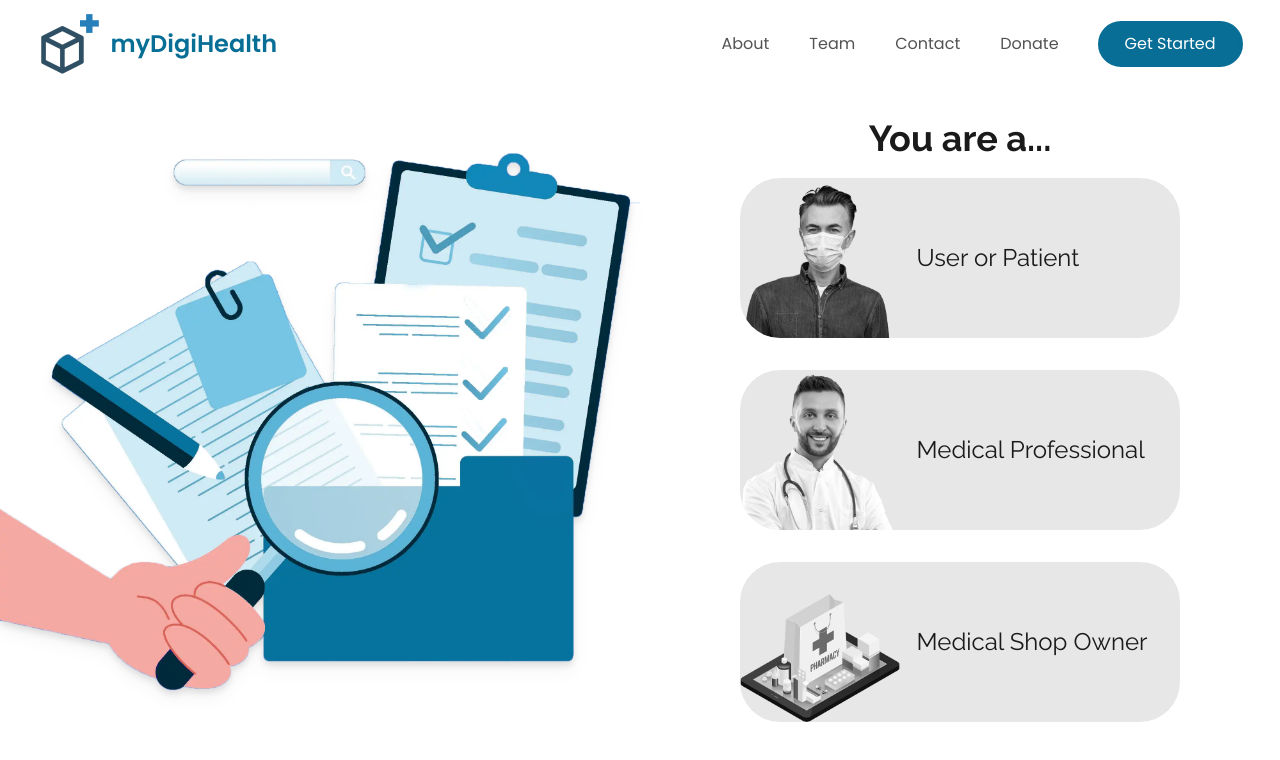
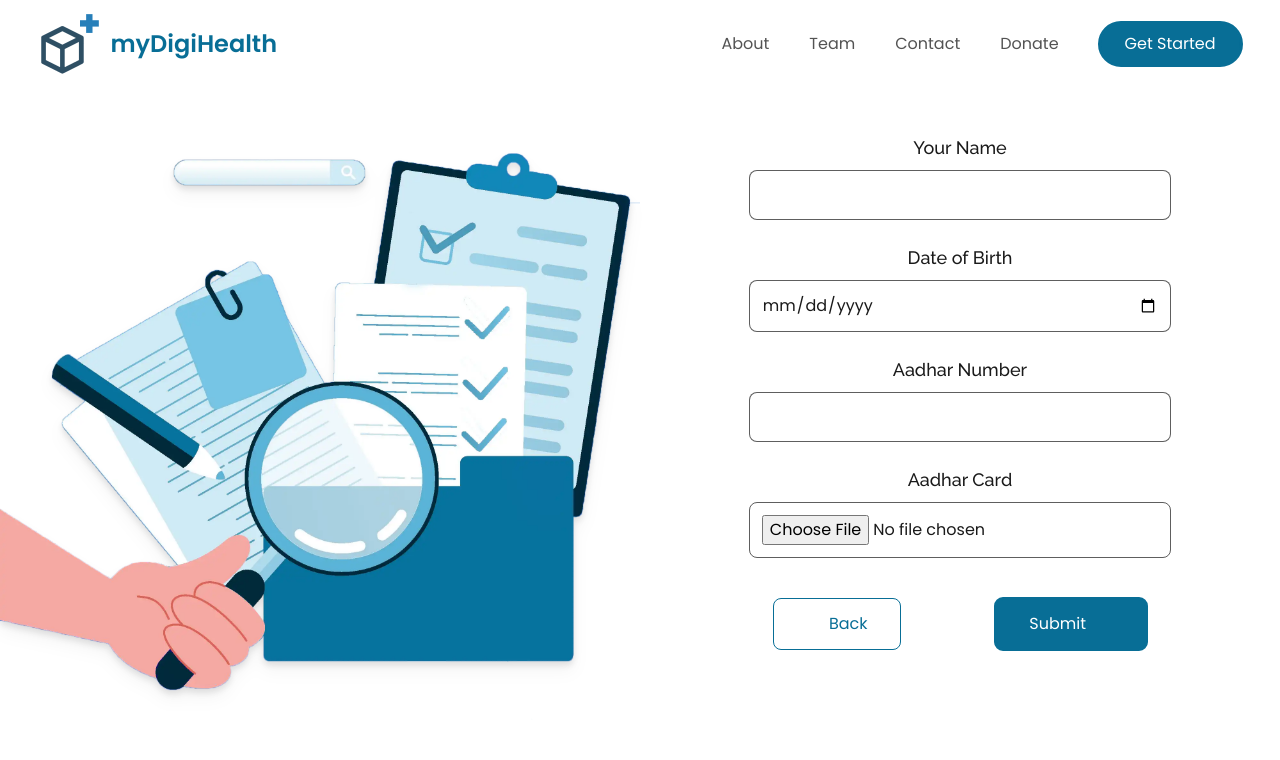
Before and after one commit to MyDigiHealth/core, a React (Vite) app in the folder client/: page /auth in a window 1280 px wide. Both pictures are taken after a click on the button "User or Patient". Shown: the top 760 px of the page. Built offline with nearby package versions, Linux system fonts and the light colour scheme.

Commit message:
Auth form and Auth page complete

```diff
--- a/client/src/assets/styles/directives.css
+++ b/client/src/assets/styles/directives.css
@@ -36,3 +36,12 @@
     rotate: 719deg;
   }
 }
+
+@keyframes grow {
+  from {
+    scale: 0;
+  }
+  to {
+    scale: 1;
+  }
+}
--- a/client/src/assets/styles/tailwind.css
+++ b/client/src/assets/styles/tailwind.css
@@ -15,6 +15,9 @@
   .pl-page {
     @apply pl-[3vw];
   }
+  .pr-page {
+    @apply pr-[3vw];
+  }
 
   .btn-1 {
     @apply bg-primary text-back duration-300 border-2 border-primary outline outline-primary outline-offset-[-2px] hover:bg-background hover:text-primary hover:outline-offset-[-8px];
--- a/client/src/pages/AuthPage/AuthPage.tsx
+++ b/client/src/pages/AuthPage/AuthPage.tsx
@@ -1,8 +1,9 @@
 import { useState } from "react";
 import AuthTypeSelection from "./components/AuthTypeSelection";
+import AuthForm from "./components/AuthForm";
 
 export default function AuthPage() {
-  const [type, setType] = useState(-1);
+  const [type, setType] = useState(-1); //0 - patient; 1 - doctor; 2 - drug dealer
 
   return (
     <>
@@ -12,11 +13,20 @@ export default function AuthPage() {
             src="/images/documents-stash.webp"
             alt="docs"
             draggable={false}
-            className="drop-shadow-lg w-full"
+            className="drop-shadow-lg aspect-square max-h-[80vh]"
           />
         </div>
         <div className="basis-1/2 h-full flex flex-col justify-center">
-          {type === -1 ? <AuthTypeSelection setType={setType} /> : <></>}
+          {type === -1 ? (
+            <AuthTypeSelection setType={setType} />
+          ) : (
+            <AuthForm
+              type={type}
+              back_callback={() => {
+                setType(-1);
+              }}
+            />
+          )}
         </div>
       </section>
     </>
--- /dev/null
+++ b/client/src/pages/AuthPage/components/AuthForm.tsx
@@ -0,0 +1,68 @@
+interface AuthFormProps {
+  type: number;
+  back_callback: Function;
+}
+
+export default function AuthForm(props: AuthFormProps) {
+  const inputFields = [
+    {
+      title: ["Your Name", "Your Registered Name", "Shop's Name"][props.type],
+      type: "text",
+    },
+    {
+      title: ["Date of Birth", "Date of Registration", null][props.type],
+      type: "date",
+    },
+    {
+      title: [
+        "Aadhar Number",
+        "Medical ID Number",
+        "Business Registration Number",
+      ][props.type],
+      type: "text",
+    },
+    {
+      title: [
+        "Aadhar Card",
+        "Medical Certificate",
+        "Business Establishment Proof",
+      ][props.type],
+      type: "file",
+    },
+  ];
+
+  return (
+    <div className="flex flex-col items-center gap-y-6 p-page">
+      {inputFields.map((item, i) => (
+        <div className="w-full flex flex-col gap-y-2 items-center animate-[grow_500ms]">
+          {item.title && (
+            <>
+              <p className="text-center font-raleway text-lg font-medium">
+                {item.title}
+              </p>
+              <input
+                type={item.type}
+                className="border p-3 w-3/4 rounded-lg border-front border-opacity-70"
+                accept="application/pdf,image/jpeg,image/gif,image/png,image/x-eps"
+              />
+            </>
+          )}{" "}
+        </div>
+      ))}
+      <div className="flex my-4 justify-evenly w-full">
+        <button
+          className="flex items-center gap-x-1 border rounded-lg border-primary text-primary px-8 py-3 animate-[grow_400ms]"
+          onClick={() => {
+            props.back_callback();
+          }}
+        >
+          <span className="material-icons">&#xe2ea;</span> Back
+        </button>
+        <button className="flex items-center gap-x-2 btn-1 px-8 py-3 rounded-lg animate-[grow_400ms]">
+          Submit
+          <span className="material-icons">&#xe163;</span>
+        </button>
+      </div>
+    </div>
+  );
+}
--- a/client/src/pages/AuthPage/components/AuthTypeSelection.tsx
+++ b/client/src/pages/AuthPage/components/AuthTypeSelection.tsx
@@ -4,15 +4,18 @@ interface AuthTypeSelectionProps {
 
 const types = [
   {
+    type: 0,
     title: "User or Patient",
     imageUrl: "/images/patient-representation.png",
   },
   {
+    type: 1,
     title: "Medical Professional",
     imageUrl: "/images/doctor-representation.png",
   },
   {
-    title: "Medical Shop Owner",
+    type: 2,
+    title: "Pharmacy Owner",
     imageUrl: "/images/shop-representation.png",
   },
 ];
@@ -25,7 +28,10 @@ export default function AuthTypeSelection(props: AuthTypeSelectionProps) {
         {types.map((type, i) => (
           <button
             key={i}
-            className="bg-front bg-opacity-10 rounded-[2.5rem] flex items-center overflow-hidden group"
+            onClick={() => {
+              props.setType(type.type);
+            }}
+            className="bg-front bg-opacity-10 rounded-[2.5rem] flex items-center overflow-hidden group animate-[grow_800ms]"
           >
             <img
               src={type.imageUrl}
```
